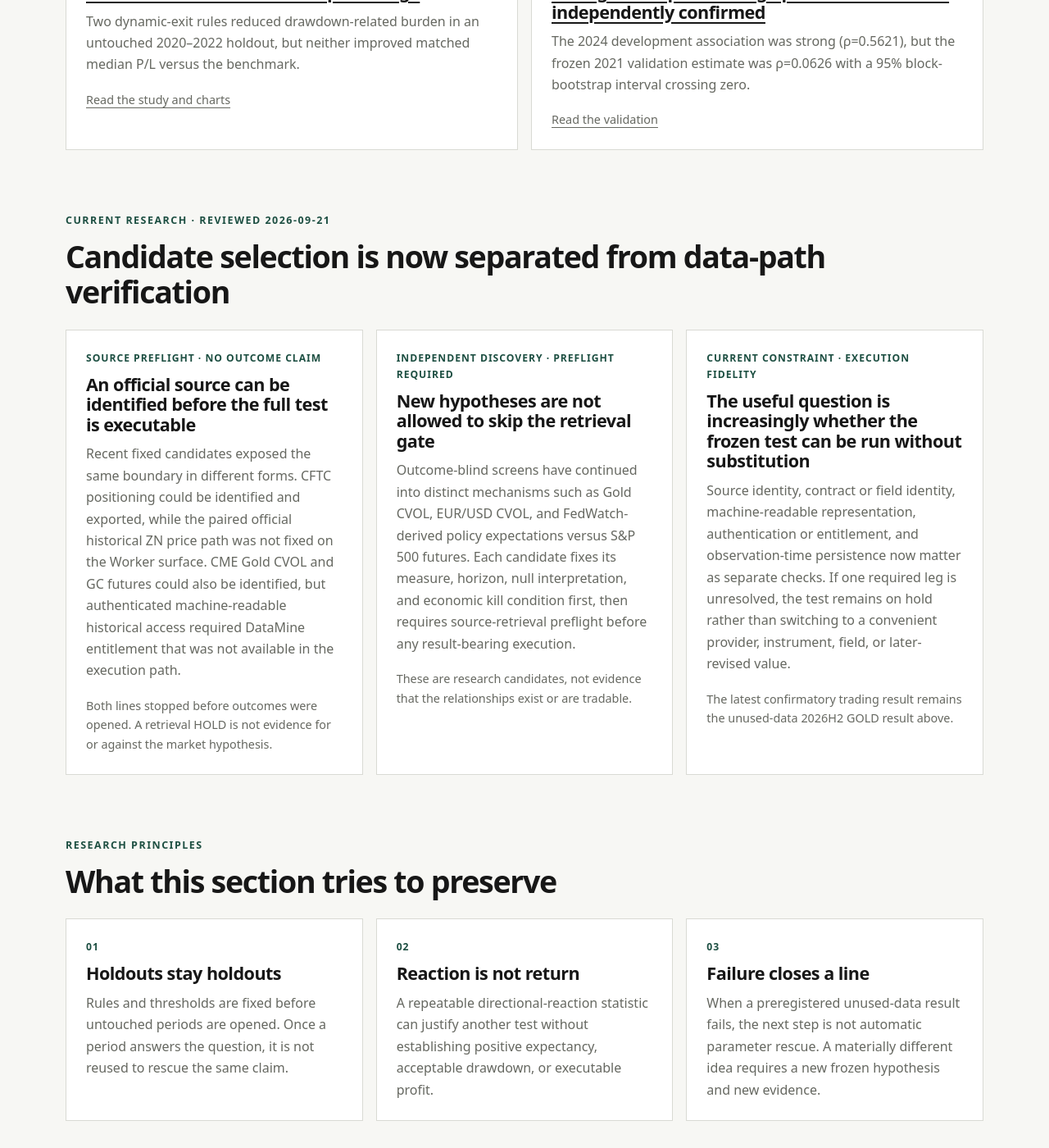
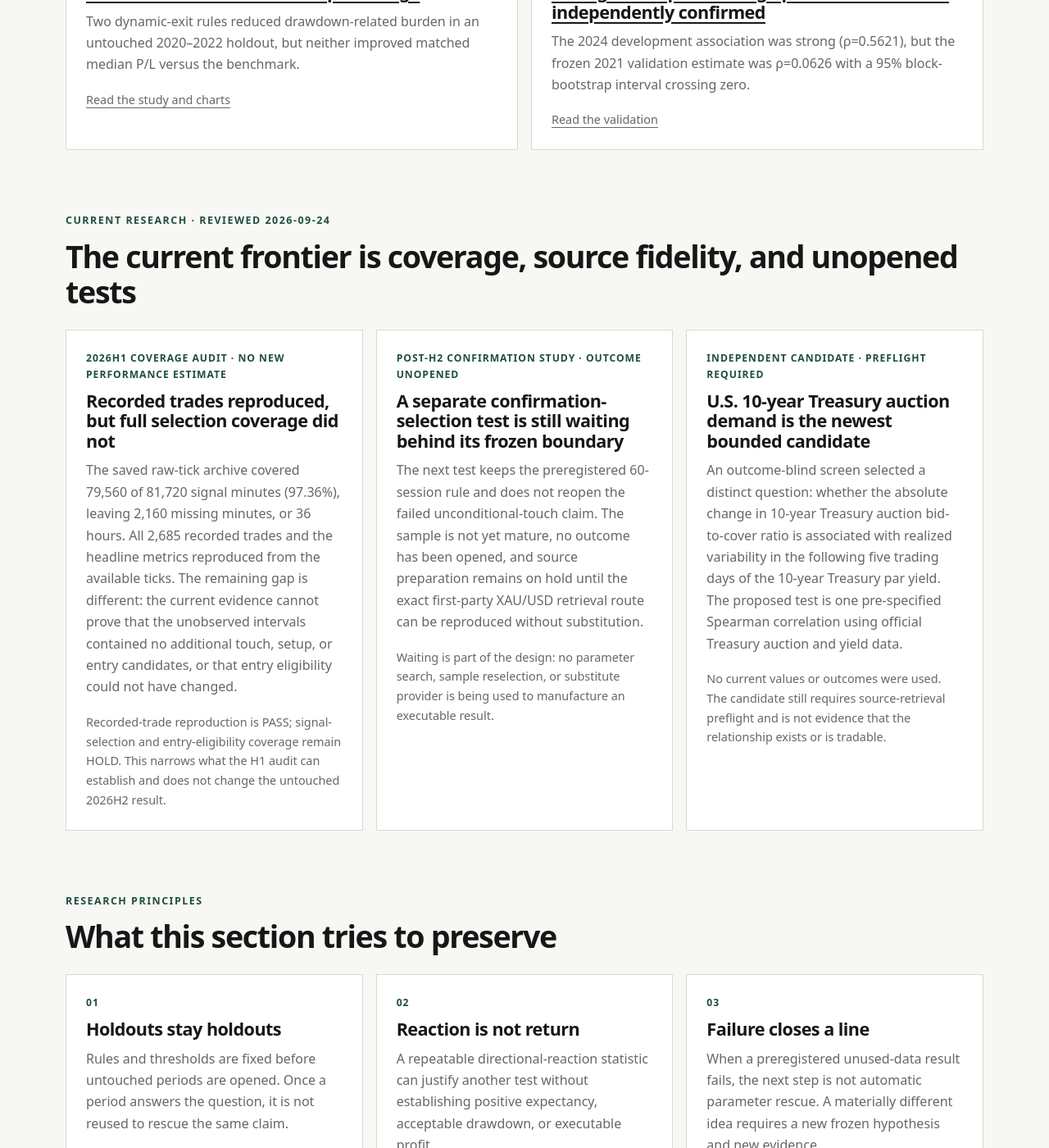
Before and after one commit to Josh-Temple/studio-lab-research, a Jekyll site: the page built from trading.md, in a window 1280 px wide and 1400 px high, scrolled down 1384 px. Shown: the whole window at 82% size. Built offline with Jekyll 4.4.1, drawn with Linux system fonts in a browser that asks for light colours.

Commit message:
Refresh Sep 24 trading research status

```diff
--- a/trading.md
+++ b/trading.md
@@ -1,7 +1,7 @@
 ---
 title: Trading
 permalink: /trading/
-updated: "2026-09-21"
+updated: "2026-09-24"
 description: Reviewed Studio Lab trading research, including development tests, holdouts, unused-data replications, execution-aware checks, prospective protocols, and negative results.
 ---
 
@@ -58,28 +58,28 @@ description: Reviewed Studio Lab trading research, including development tests,
 <section class="section">
   <div class="section-heading">
     <div>
-      <p class="eyebrow">Current research · reviewed 2026-09-21</p>
-      <h2>Candidate selection is now separated from data-path verification</h2>
+      <p class="eyebrow">Current research · reviewed 2026-09-24</p>
+      <h2>The current frontier is coverage, source fidelity, and unopened tests</h2>
     </div>
   </div>
   <div class="feature-grid">
     <article class="feature-card">
-      <p class="feature-meta">Source preflight · no outcome claim</p>
-      <h3>An official source can be identified before the full test is executable</h3>
-      <p>Recent fixed candidates exposed the same boundary in different forms. CFTC positioning could be identified and exported, while the paired official historical ZN price path was not fixed on the Worker surface. CME Gold CVOL and GC futures could also be identified, but authenticated machine-readable historical access required DataMine entitlement that was not available in the execution path.</p>
-      <p class="card-links">Both lines stopped before outcomes were opened. A retrieval HOLD is not evidence for or against the market hypothesis.</p>
+      <p class="feature-meta">2026H1 coverage audit · no new performance estimate</p>
+      <h3>Recorded trades reproduced, but full selection coverage did not</h3>
+      <p>The saved raw-tick archive covered 79,560 of 81,720 signal minutes (97.36%), leaving 2,160 missing minutes, or 36 hours. All 2,685 recorded trades and the headline metrics reproduced from the available ticks. The remaining gap is different: the current evidence cannot prove that the unobserved intervals contained no additional touch, setup, or entry candidates, or that entry eligibility could not have changed.</p>
+      <p class="card-links">Recorded-trade reproduction is PASS; signal-selection and entry-eligibility coverage remain HOLD. This narrows what the H1 audit can establish and does not change the untouched 2026H2 result.</p>
     </article>
     <article class="feature-card">
-      <p class="feature-meta">Independent discovery · preflight required</p>
-      <h3>New hypotheses are not allowed to skip the retrieval gate</h3>
-      <p>Outcome-blind screens have continued into distinct mechanisms such as Gold CVOL, EUR/USD CVOL, and FedWatch-derived policy expectations versus S&amp;P 500 futures. Each candidate fixes its measure, horizon, null interpretation, and economic kill condition first, then requires source-retrieval preflight before any result-bearing execution.</p>
-      <p class="card-links">These are research candidates, not evidence that the relationships exist or are tradable.</p>
+      <p class="feature-meta">Post-H2 confirmation study · outcome unopened</p>
+      <h3>A separate confirmation-selection test is still waiting behind its frozen boundary</h3>
+      <p>The next test keeps the preregistered 60-session rule and does not reopen the failed unconditional-touch claim. The sample is not yet mature, no outcome has been opened, and source preparation remains on hold until the exact first-party XAU/USD retrieval route can be reproduced without substitution.</p>
+      <p class="card-links">Waiting is part of the design: no parameter search, sample reselection, or substitute provider is being used to manufacture an executable result.</p>
     </article>
     <article class="feature-card">
-      <p class="feature-meta">Current constraint · execution fidelity</p>
-      <h3>The useful question is increasingly whether the frozen test can be run without substitution</h3>
-      <p>Source identity, contract or field identity, machine-readable representation, authentication or entitlement, and observation-time persistence now matter as separate checks. If one required leg is unresolved, the test remains on hold rather than switching to a convenient provider, instrument, field, or later-revised value.</p>
-      <p class="card-links">The latest confirmatory trading result remains the unused-data 2026H2 GOLD result above.</p>
+      <p class="feature-meta">Independent candidate · preflight required</p>
+      <h3>U.S. 10-year Treasury auction demand is the newest bounded candidate</h3>
+      <p>An outcome-blind screen selected a distinct question: whether the absolute change in 10-year Treasury auction bid-to-cover ratio is associated with realized variability in the following five trading days of the 10-year Treasury par yield. The proposed test is one pre-specified Spearman correlation using official Treasury auction and yield data.</p>
+      <p class="card-links">No current values or outcomes were used. The candidate still requires source-retrieval preflight and is not evidence that the relationship exists or is tradable.</p>
     </article>
   </div>
 </section>
```
